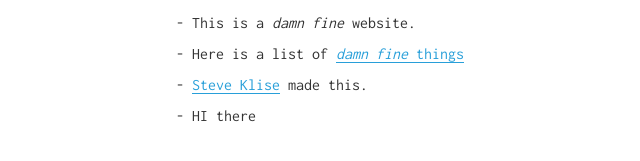
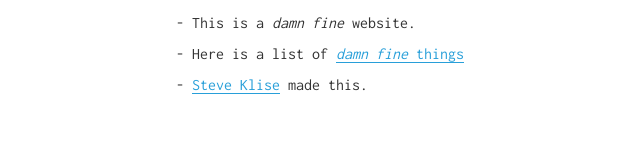
Before and after one commit to sklise/damn-fine, a Jekyll site: the page built from index.md, in a window 1280 px wide. Shown: the part 154-315 px from the top of the page, without its empty margins (114-754 px from the left). Built offline with Jekyll 4.4.1, drawn with Linux system fonts in a browser that asks for light colours.

Commit message:
Updated Index

```diff
--- a/index.md
+++ b/index.md
@@ -6,4 +6,3 @@ layout: default
 - This is a _damn fine_ website.
 - Here is a list of [_damn fine_ things](/things)
 - [Steve Klise](https://sklise.com) made this.
-- HI there
```
